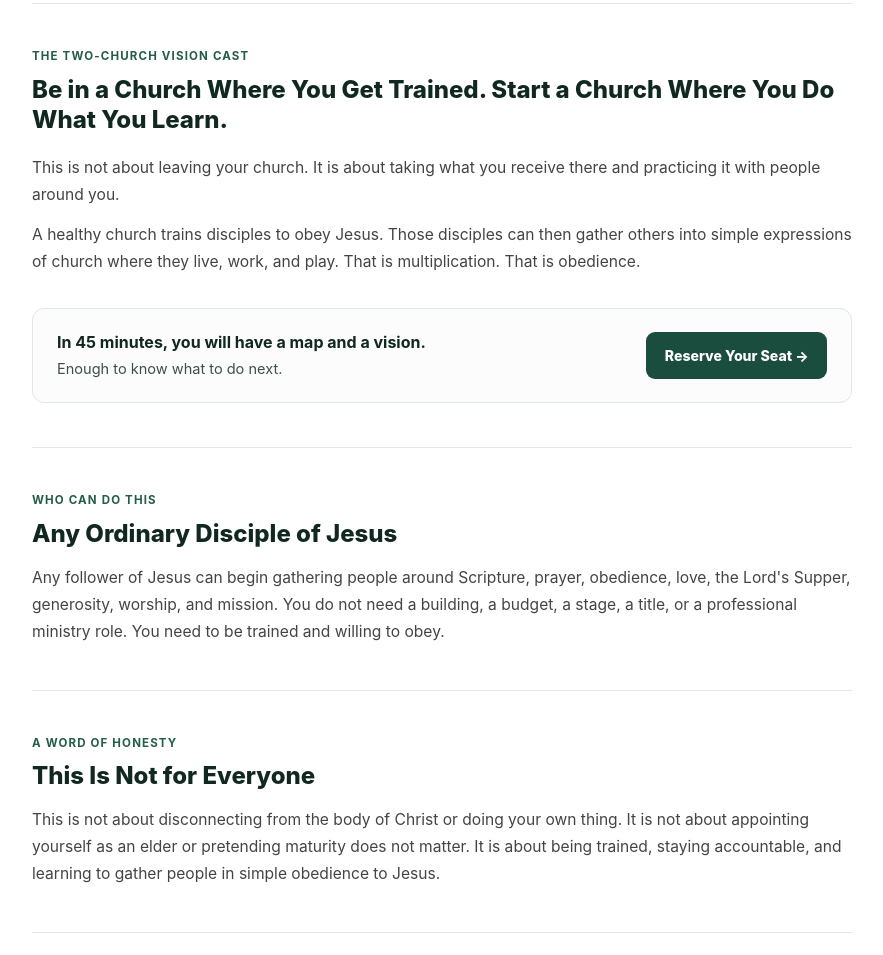
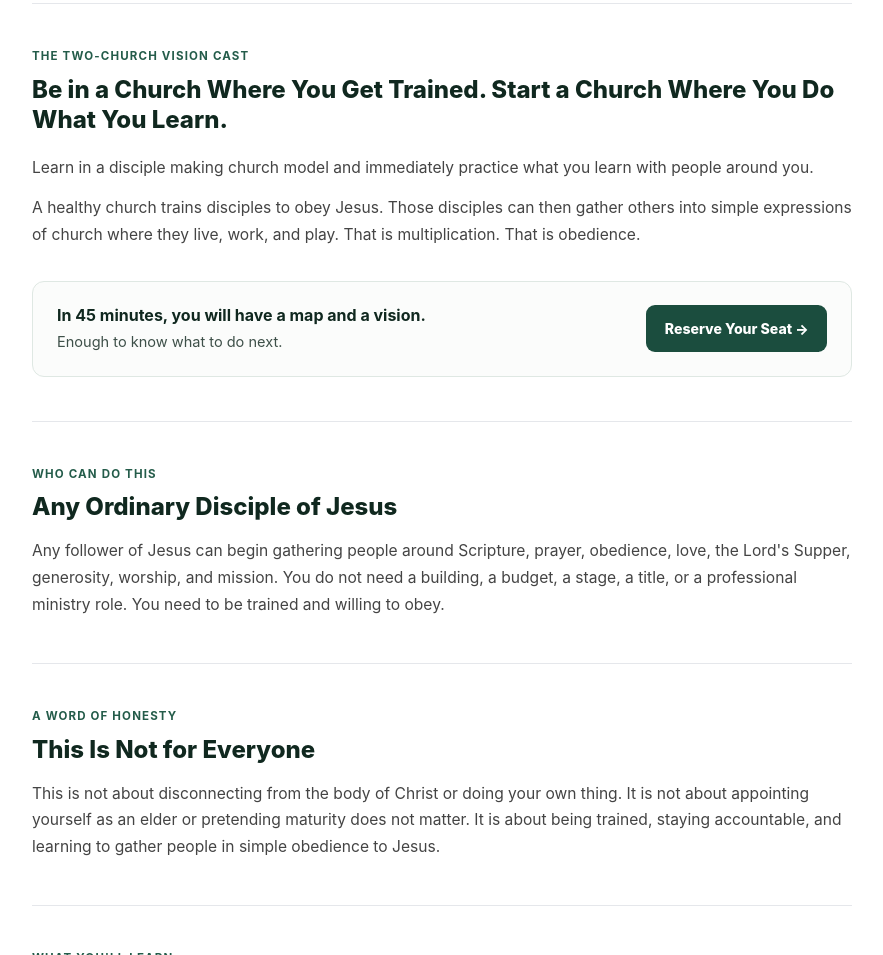
Before and after one commit to Mark-NYC/covo-multipliers, a website: page church-circle-lab.html in a window 1280 px wide. Shown: the part 3032-3987 px from the top of the page, without its empty margins (198-1081 px from the left). Drawn offline with Linux system fonts and the light colour scheme; no server answers.

Commit message:
Update church-circle-lab.html

```diff
--- a/church-circle-lab.html
+++ b/church-circle-lab.html
@@ -1332,7 +1332,7 @@
 <div class="content-section">
 <p class="eyebrow">The Two-Church Vision Cast</p>
 <h2 class="content-h2">Be in a Church Where You Get Trained. Start a Church Where You Do What You Learn.</h2>
-<p class="content-p" style="margin-top: 1.25rem;">This is not about leaving your church. It is about taking what you receive there and practicing it with people around you.</p>
+<p class="content-p" style="margin-top: 1.25rem;">Learn in a disciple making church model and immediately practice what you learn with people around you.</p>
 <p class="content-p">A healthy church trains disciples to obey Jesus. Those disciples can then gather others into simple expressions of church where they live, work, and play. That is multiplication. That is obedience.</p>
 <div class="mid-cta">
 <p class="mid-cta-copy"><strong>In 45 minutes, you will have a map and a vision.</strong> Enough to know what to do next.</p>
```
